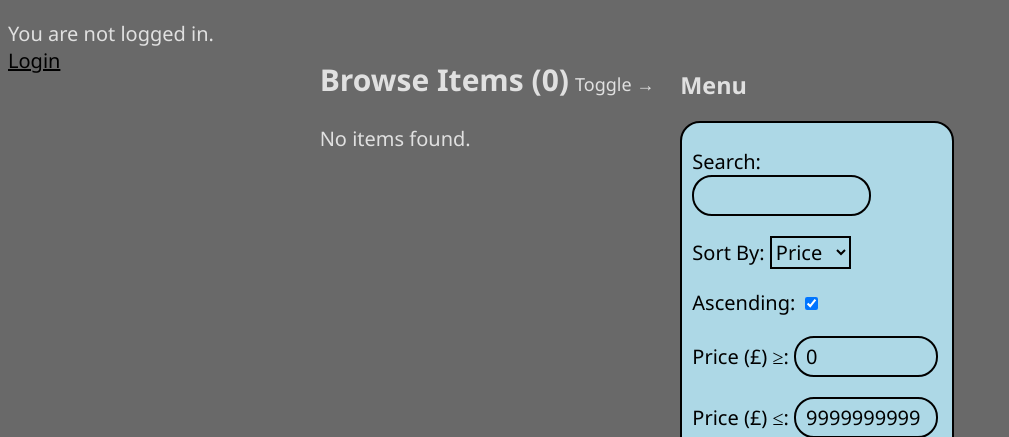
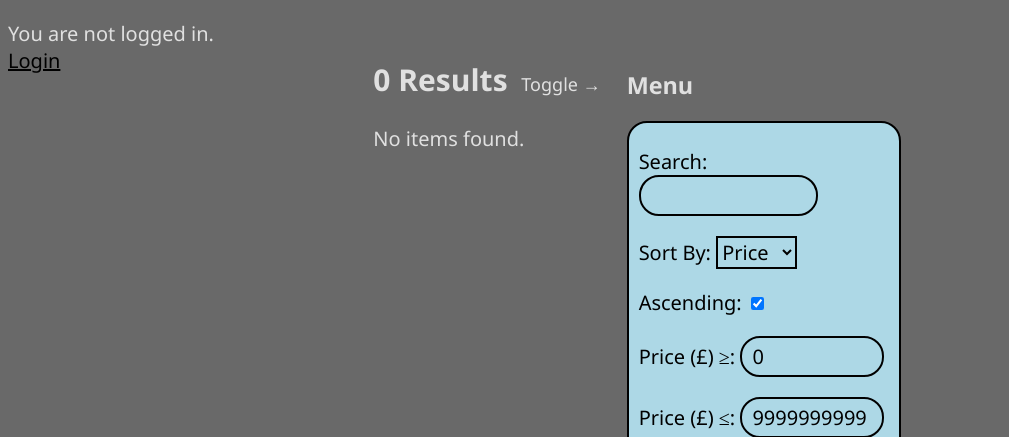
Before and after one commit to MeanMachine0/auctionWebApp, a Django app: a page that uses base/templates/base/browse.html in a window 1280 px wide. Shown: the part 65-502 px from the top of the page, without its empty margins (0-1009 px from the left). Run offline with Django 4.2, Linux system fonts and the light colour scheme; data that the repository does not hold is empty.

Commit message:
Improved results title

```diff
--- a/base/templates/base/browse.html
+++ b/base/templates/base/browse.html
@@ -33,9 +33,15 @@ Auction - Browse Items
 </script>
 
 <div style="max-width: 800px; margin-top: -60px;">
+  {% if results > 100 %}
   <h2>
-    Browse Items ({{items.count}})<button id="collapse" style="color: rgb(224, 224, 224); background-color: dimgray; font-size: 18px; border: 0px;">Toggle →</button>
+    Showing {{minItem}}-{{maxItem}} of {{results}} Results <button id="collapse" style="color: rgb(224, 224, 224); background-color: dimgray; font-size: 18px; border: 0px;">Toggle →</button>
   </h2>
+  {% else %}
+  <h2>
+    {{results}} Results <button id="collapse" style="color: rgb(224, 224, 224); background-color: dimgray; font-size: 18px; border: 0px;">Toggle →</button>
+  </h2>
+  {% endif %}
   {% for item in items %}
   <li class="borderli" style="max-width: 800px;">
     <a href="{% url 'itemDetail' pk=item.pk %}">{{item.name}}</a> - £{{item.price}}
```
